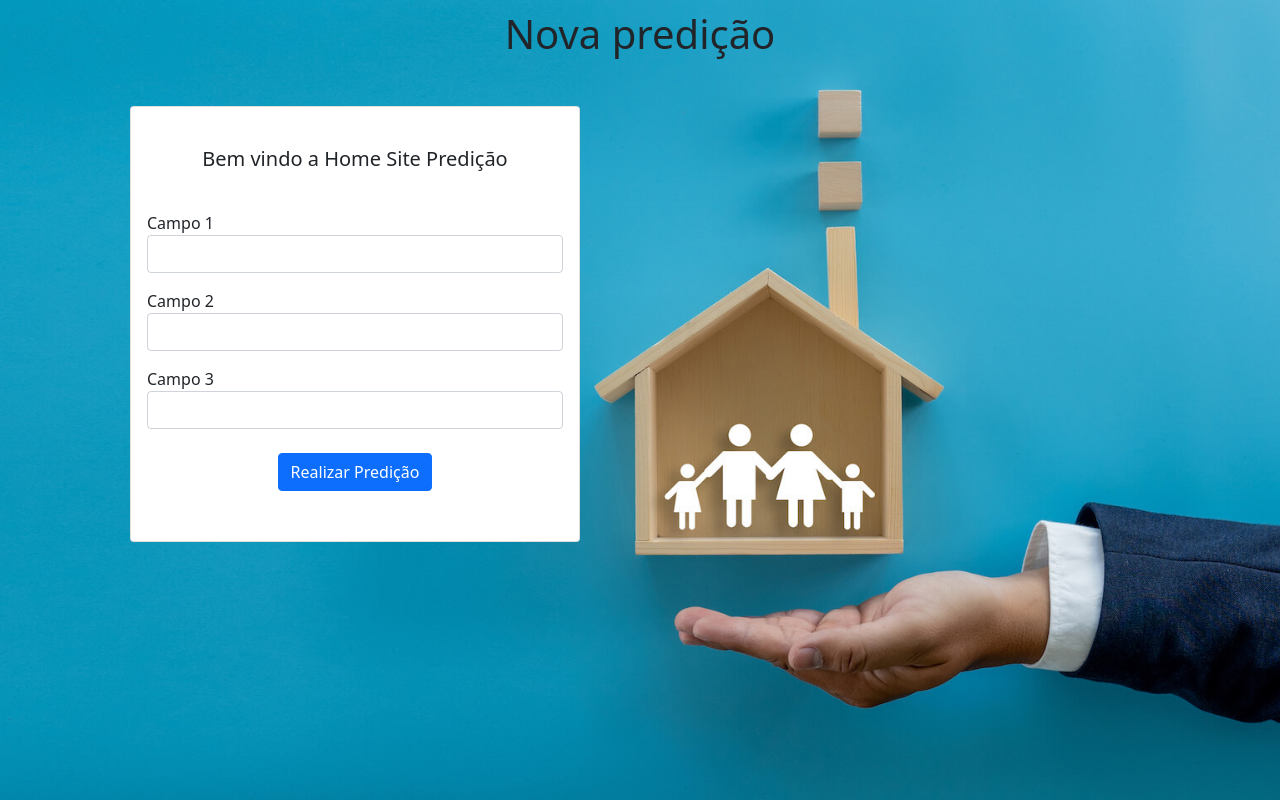
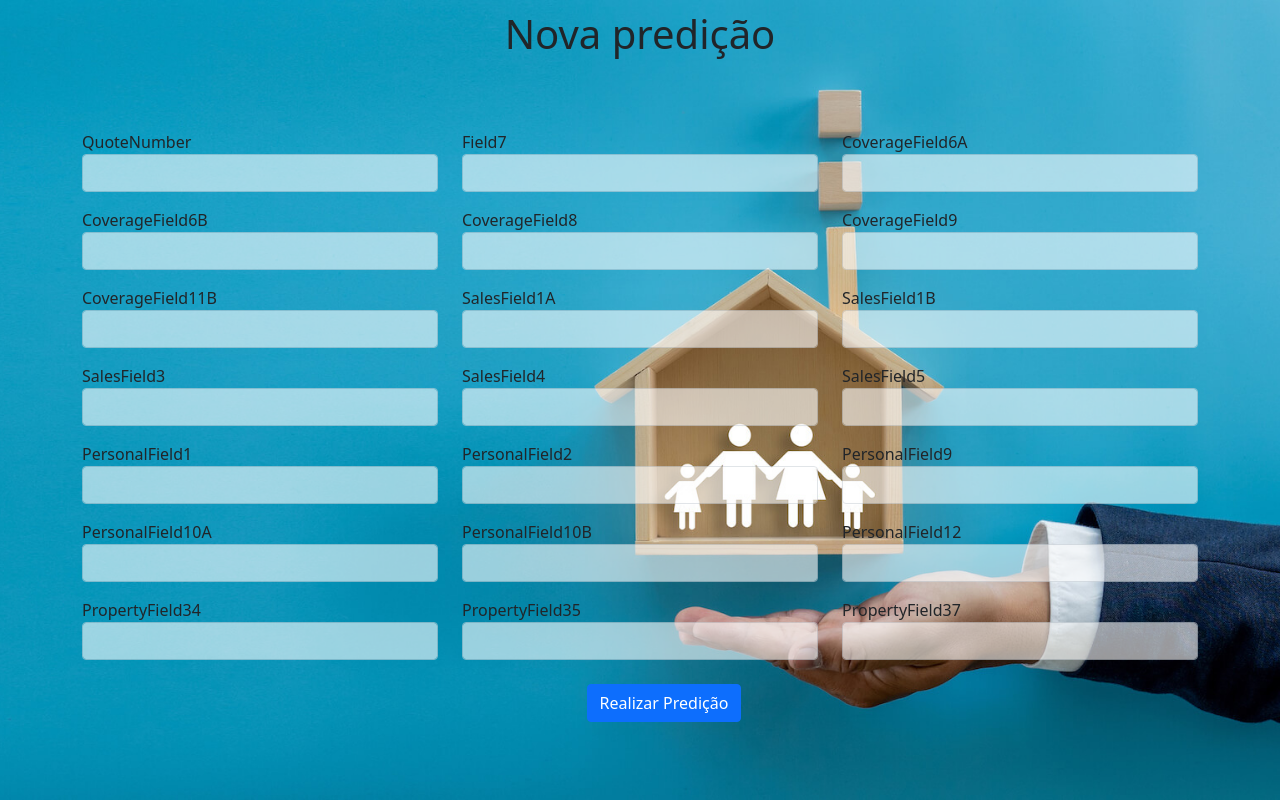
Before and after one commit to Andrewsas/cid-business, a Flask app: page /novo in a window 1280 px wide. Run offline with Flask 2, Linux system fonts and the light colour scheme; parts of the project's set-up code (start-up, migrations or seed data) failed here and were passed over; some libraries are stand-ins or nearby versions.

Commit message:
update form

```diff
--- a/static/app.css
+++ b/static/app.css
@@ -35,35 +35,7 @@ body {
   width: 80%;
 }
 
-.little-container {
-  width: 40%;
-  margin: auto;
+
+.opacity-input {
+  opacity: .6;
 }
-
-figcaption {
-  text-align: center;
-  margin: 3px auto;
-}
-
-.fileContainer {
-  overflow: hidden;
-  position: relative;
-}
-
-.fileContainer [type='file'] {
-  cursor: pointer;
-  display: block;
-  font-size: 999px;
-  filter: alpha(opacity=0);
-  min-height: 100%;
-  min-width: 100%;
-  opacity: 0;
-  position: absolute;
-  right: 0;
-  text-align: right;
-  top: 0;
-}
-
-td {
-  text-align: center;
-}
--- a/templates/novo.html
+++ b/templates/novo.html
@@ -1,19 +1,115 @@
 {% extends "template.html" %}
 {% block conteudo %}
     <form action="{{ url_for('criar') }}" method="post" enctype="multipart/form-data">
-        <fieldset>
-          <div class="form-group mt-3">
-            <label for="campo">Campo 1</label>
-            <input type="text" id="campo" name="campo" class="form-control">
+        <fieldset class="row">
+          <div class="form-group col-12 col-md-4 mt-3">
+            <label for="QuoteNumber">QuoteNumber</label>
+            <input type="text" id="QuoteNumber" name="QuoteNumber" class="form-control opacity-input">
           </div>
-          <div class="form-group mt-3">
-            <label for="campo">Campo 2</label>
-            <input type="text" id="campo" name="campo" class="form-control">
+
+          <div class="form-group col-12 col-md-4 mt-3">
+            <label for="Field7">Field7</label>
+            <input type="text" id="Field7" name="Field7" class="form-control opacity-input">
           </div>
-          <div class="form-group mt-3">
-            <label for="campo">Campo 3</label>
-            <input type="text" id="campo" name="campo" class="form-control">
+
+          <div class="form-group col-12 col-md-4 mt-3">
+            <label for="CoverageField6A">CoverageField6A</label>
+            <input type="text" id="CoverageField6A" name="CoverageField6A" class="form-control opacity-input">
           </div>
+
+          <div class="form-group col-12 col-md-4 mt-3">
+            <label for="CoverageField6B">CoverageField6B</label>
+            <input type="text" id="CoverageField6B" name="CoverageField6B" class="form-control opacity-input">
+          </div>
+
+          <div class="form-group col-12 col-md-4 mt-3">
+            <label for="CoverageField8">CoverageField8</label>
+            <input type="text" id="CoverageField8" name="CoverageField8" class="form-control opacity-input">
+          </div>
+
+          <div class="form-group col-12 col-md-4 mt-3">
+            <label for="CoverageField9">CoverageField9</label>
+            <input type="text" id="CoverageField9" name="CoverageField9" class="form-control opacity-input">
+          </div>
+
+          <div class="form-group col-12 col-md-4 mt-3">
+            <label for="CoverageField11B">CoverageField11B</label>
+            <input type="text" id="CoverageField11B" name="CoverageField11B" class="form-control opacity-input">
+          </div>
+
+          <div class="form-group col-12 col-md-4 mt-3">
+            <label for="SalesField1A">SalesField1A</label>
+            <input type="text" id="SalesField1A" name="SalesField1A" class="form-control opacity-input">
+          </div>
+
+
+          <div class="form-group col-12 col-md-4 mt-3">
+            <label for="SalesField1B">SalesField1B</label>
+            <input type="text" id="SalesField1B" name="SalesField1B" class="form-control opacity-input">
+          </div>
+
+
+          <div class="form-group col-12 col-md-4 mt-3">
+            <label for="SalesField3">SalesField3</label>
+            <input type="text" id="SalesField3" name="SalesField3" class="form-control opacity-input">
+          </div>
+
+
+          <div class="form-group col-12 col-md-4 mt-3">
+            <label for="SalesField4">SalesField4</label>
+            <input type="text" id="SalesField4" name="SalesField4" class="form-control opacity-input">
+          </div>
+
+          <div class="form-group col-12 col-md-4 mt-3">
+            <label for="SalesField5">SalesField5</label>
+            <input type="text" id="SalesField5" name="SalesField5" class="form-control opacity-input">
+          </div>
+
+          <div class="form-group col-12 col-md-4 mt-3">
+            <label for="PersonalField1">PersonalField1</label>
+            <input type="text" id="PersonalField1" name="PersonalField1" class="form-control opacity-input">
+          </div>
+
+          <div class="form-group col-12 col-md-4 mt-3">
+            <label for="PersonalField2">PersonalField2</label>
+            <input type="text" id="PersonalField2" name="PersonalField2" class="form-control opacity-input">
+          </div>
+
+          <div class="form-group col-12 col-md-4 mt-3">
+            <label for="PersonalField9">PersonalField9</label>
+            <input type="text" id="PersonalField9" name="PersonalField9" class="form-control opacity-input">
+          </div>
+
+          <div class="form-group col-12 col-md-4 mt-3">
+            <label for="PersonalField10A">PersonalField10A</label>
+            <input type="text" id="PersonalField10A" name="PersonalField10A" class="form-control opacity-input">
+          </div>
+
+          <div class="form-group col-12 col-md-4 mt-3">
+            <label for="PersonalField10B">PersonalField10B</label>
+            <input type="text" id="PersonalField10B" name="PersonalField10B" class="form-control opacity-input">
+          </div>
+
+          <div class="form-group col-12 col-md-4 mt-3">
+            <label for="PersonalField12">PersonalField12</label>
+            <input type="text" id="PersonalField12" name="PersonalField12" class="form-control opacity-input">
+          </div>
+
+          <div class="form-group col-12 col-md-4 mt-3">
+            <label for="PropertyField34">PropertyField34</label>
+            <input type="text" id="PropertyField34" name="PropertyField34" class="form-control opacity-input">
+          </div>
+
+          <div class="form-group col-12 col-md-4 mt-3">
+            <label for="PropertyField35">PropertyField35</label>
+            <input type="text" id="PropertyField35" name="PropertyField35" class="form-control opacity-input">
+          </div>
+
+          <div class="form-group col-12 col-md-4 mt-3">
+            <label for="PropertyField37">PropertyField37</label>
+            <input type="text" id="PropertyField37" name="PropertyField37" class="form-control opacity-input">
+          </div>
+
           <p class="text-center m-4">
             <button type="submit" class="btn btn-primary btn-salvar">Realizar Predição</button>
           </p>
--- a/templates/template.html
+++ b/templates/template.html
@@ -22,17 +22,8 @@
         <div class="page-header">
             <h1 class="text-center">{{ titulo }}</h1>
         </div>
-
-        <div class="row mt-5 align-items-start">
-          <div class="col-12 col-lg-6">
-              <div class="card m-auto" style="width: 450px !important">
-                  <div class="card-body">
-                    <h5 class="card-title text-center m-4">Bem vindo a Home Site Predição</h5>
-                      {% block conteudo %}{% endblock %}
-                  </div>
-              </div>
-          </div>
-          <div class="col-12 col-lg-6"></div>
+        <div class="d-flex pt-5 align-items-center justify-content-center">
+          {% block conteudo %}{% endblock %}
         </div>
     </div>
     <script type="text/javascript" src="{{ url_for('static', filename='jquery.js') }}"></script>
```
Also changed, not shown: 1 other file.
